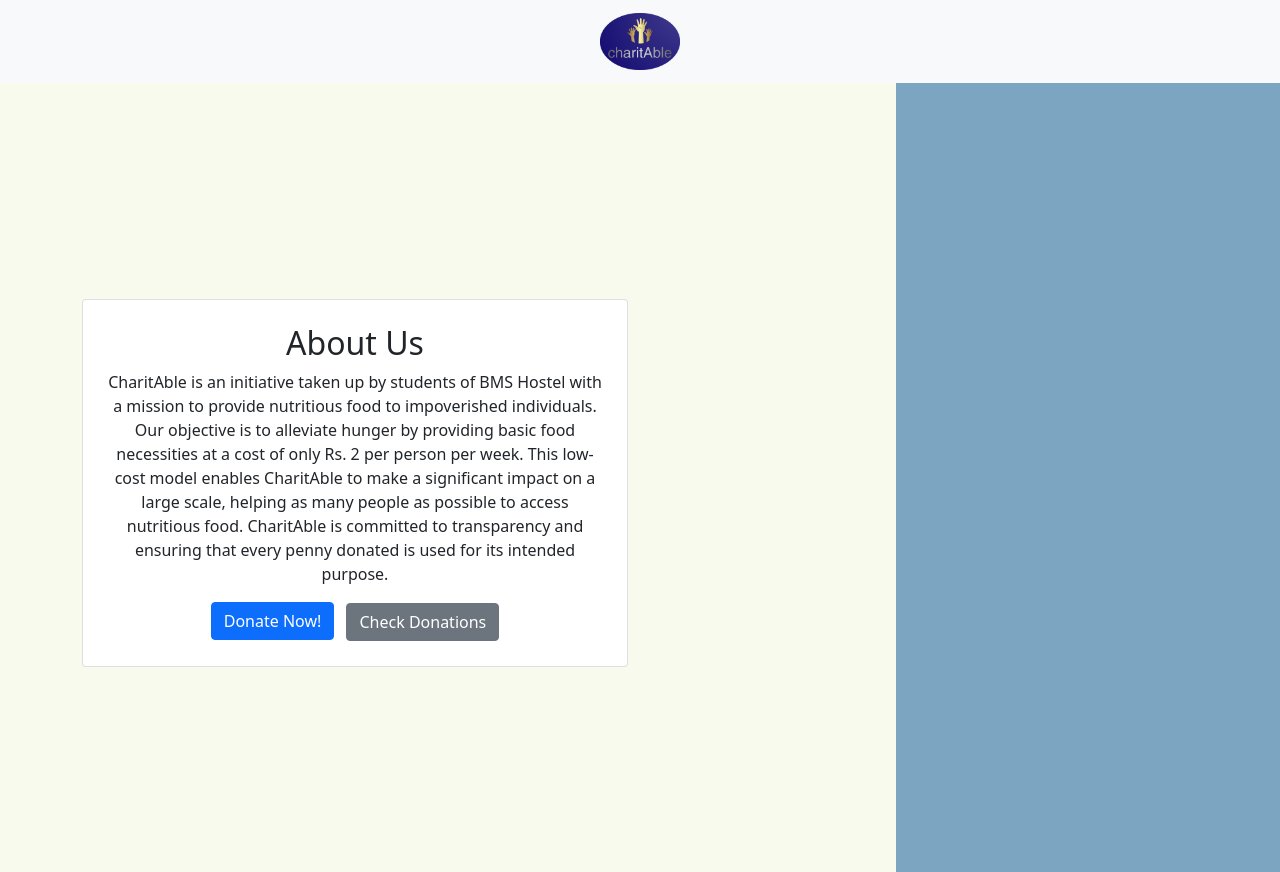
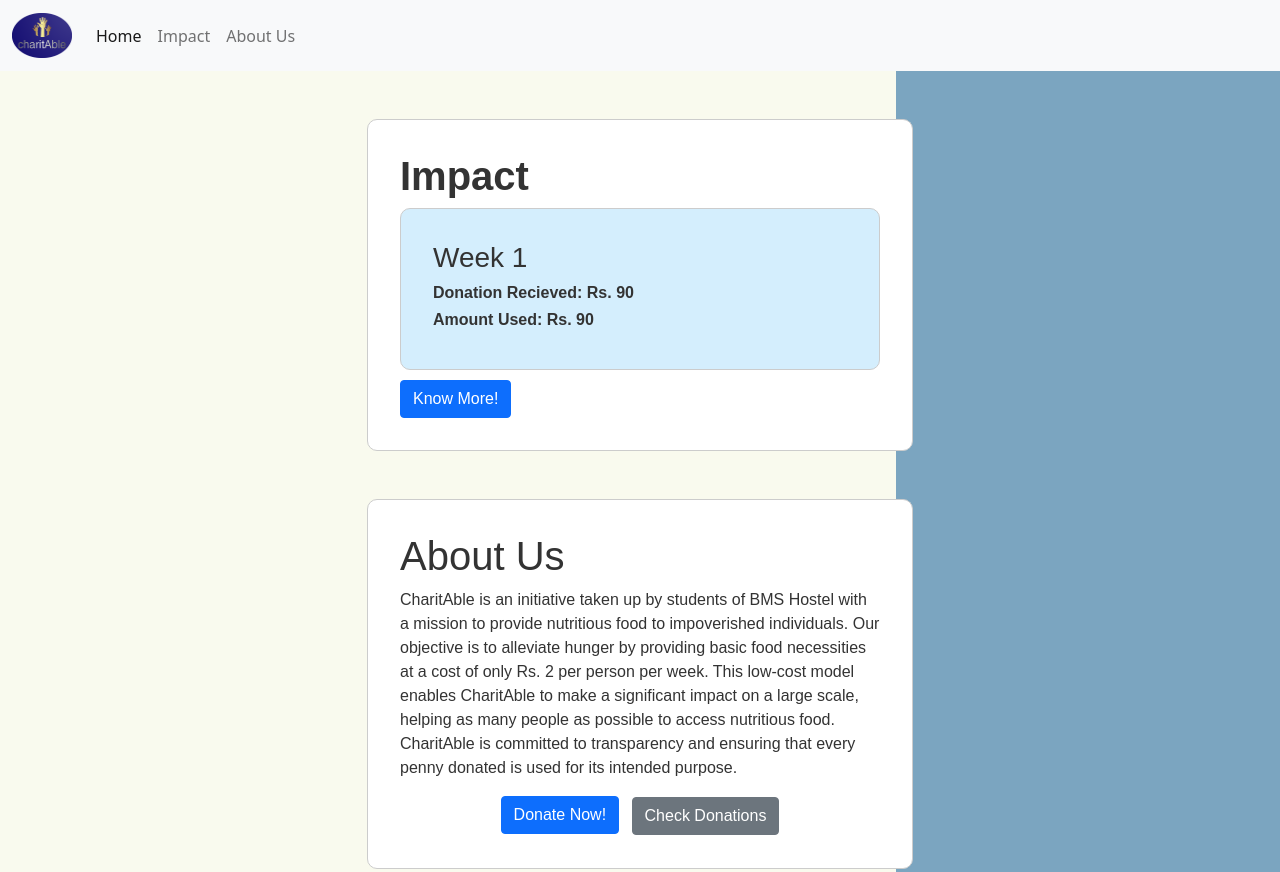
Before and after one commit to Dhruvdubey17/CharitAble, a plain HTML site: page charitAbleWebsite/index.html in a window 1280 px wide. Shown: the top 872 px of the page. Drawn offline with nearby package versions, Linux system fonts and the light colour scheme.

Commit message:
week 2 changes made

```diff
--- a/charitAbleWebsite/index.html
+++ b/charitAbleWebsite/index.html
@@ -9,6 +9,26 @@
     <script src="https://cdn.jsdelivr.net/npm/bootstrap@5.0.2/dist/js/bootstrap.bundle.min.js" integrity="sha384-MrcW6ZMFYlzcLA8Nl+NtUVF0sA7MsXsP1UyJoMp4YLEuNSfAP+JcXn/tWtIaxVXM" crossorigin="anonymous"></script>
     <title>CharitAble</title>
     <style>
+
+    /* Make boxes same size */
+        .box {
+          padding: 2rem;
+          border-radius: 10px;
+          border: 1px solid #ccc;
+          background-color: white; /* Cream color */
+          font-family: Arial, sans-serif; /* Change font family */
+          color: #333; /* Change font color */
+        }
+
+        .box2 {
+          padding: 2rem;
+          border-radius: 10px;
+          border: 1px solid #ccc;
+          background-color: #d4eefd; /* Cream color */
+          font-family: Arial, sans-serif; /* Change font family */
+          color: #333; /* Change font color */
+          margin-bottom: 10px;
+        }
         .tick-animation {
           animation: tick 0.8s;
         }
@@ -23,41 +43,64 @@
             transform: scale(1);
           }
         }
+
+        .logoImg {
+          height: 45px;
+          width: 60px;
+        }
       </style>
 </head>
 <body>
-    <!-- <nav class="navbar navbar-expand-lg navbar-light bg-light">
-        <a class="navbar-brand" href="#">CharitAble</a>
-        <button class="navbar-toggler" type="button" data-toggle="collapse" data-target="#navbarNavAltMarkup" aria-controls="navbarNavAltMarkup" aria-expanded="false" aria-label="Toggle navigation">
+      <!-- navbar element -->
+      <nav class="navbar navbar-expand-lg navbar-light bg-light">
+        <div class="container-fluid">
+          <a class="navbar-brand" href="#">
+            <img class="logoImg" src="images/Logo.png" alt="">
+          </a>
+          <button class="navbar-toggler" type="button" data-bs-toggle="collapse" data-bs-target="#navbarNav" aria-controls="navbarNav" aria-expanded="false" aria-label="Toggle navigation">
             <span class="navbar-toggler-icon"></span>
           </button>
-        <div class="collapse navbar-collapse" id="navbarNavAltMarkup">
-          <div class="navbar-nav">
-            <a class="nav-item nav-link active" href="#">Home </a>
-            <a class="nav-item nav-link" href="#">Features</a>
-            <a class="nav-item nav-link" href="#">Pricing</a>
-            <a class="nav-item nav-link disabled" href="#">Disabled</a>
+          <div class="collapse navbar-collapse" id="navbarNav">
+            <ul class="navbar-nav">
+              <li class="nav-item">
+                <a class="nav-link active" aria-current="page" href="#">Home</a>
+              </li>
+              <li class="nav-item">
+                <a class="nav-link" href="#Impact">Impact</a> <!-- Added Impact option -->
+              </li>
+              <li class="nav-item">
+                <a class="nav-link" href="#AboutUs">About Us</a> <!-- Added About Us option -->
+              </li>
+            </ul>
           </div>
         </div>
-      </nav> -->
-      <nav class="navbar navbar-expand-lg navbar-light bg-light">
-        <div class="container-fluid">
-          <a class="navbar-brand mx-auto" href="#">
-            <img src="images/Logo.png" alt="Logo" width="80">
-          </a>
+      </nav>
+
+      <!-- Box 1 -->
+      <div class="container mt-5" id="Impact">
+        <div class="row justify-content-center">
+          <div class="col-md-6">
+            <div class="box">
+              <h1><strong>Impact</strong> </h1>
+              <div class="box2">
+                <h3>Week 1</h3>
+                <h6><strong>Donation Recieved: Rs. 90</strong> </h6>
+                <h6><strong>Amount Used: Rs. 90</strong> </h6>
               </div>
-      </nav>
-      <div class="container d-flex justify-content-center align-items-center vh-100">
-        <div class="row">
-          <div class="col-sm-12 col-md-6">
-            <div class="card p-4">
-              <h2 class="text-center">About Us</h2>
-              <p class="text-center">CharitAble is an initiative taken up by students of BMS Hostel
-                  with a mission to provide nutritious food to impoverished individuals.
-                  Our objective is to alleviate hunger by providing basic food necessities at a cost of only Rs. 2
-                  per person per week. This low-cost model enables CharitAble to make a significant impact on a large scale,
-                  helping as many people as possible to access nutritious food. CharitAble is committed to transparency and
-                  ensuring that every penny donated is used for its intended purpose.</p>
+
+              <a href="https://www.instagram.com/p/CqFPIatJs_H/" target="_blank" class="btn btn-primary">Know More!</a>
+            </div>
+          </div>
+        </div>
+      </div>
+
+      <!-- Box 2 -->
+      <div class="container mt-5" id="AboutUs">
+        <div class="row justify-content-center">
+          <div class="col-md-6">
+            <div class="box">
+              <h1>About Us</h1>
+              <p>CharitAble is an initiative taken up by students of BMS Hostel with a mission to provide nutritious food to impoverished individuals. Our objective is to alleviate hunger by providing basic food necessities at a cost of only Rs. 2 per person per week. This low-cost model enables CharitAble to make a significant impact on a large scale, helping as many people as possible to access nutritious food. CharitAble is committed to transparency and ensuring that every penny donated is used for its intended purpose.</p>
               <div class="text-center">
                 <button type="button" class="btn btn-primary me-2 donationBtn" data-bs-toggle="modal" data-bs-target="#thankYouModal" onclick="window.open('https://forms.gle/RuTysYVaxce5t1Pj7', '_blank')">Donate Now!</button>
                 <a href="https://docs.google.com/spreadsheets/d/1mVrCJi7x3nhEs5NLshAVTCf6w_dwaOQ6CIpqs5Gqlz4/edit?resourcekey#gid=944183163" target="_blank" class="btn btn-secondary">Check Donations</a>
@@ -66,6 +109,9 @@
           </div>
         </div>
       </div>
+
+
+      <!--Tick Animation-->
       <div class="modal fade" id="thankYouModal" tabindex="-1" aria-labelledby="thankYouModalLabel" aria-hidden="true">
         <div class="modal-dialog modal-dialog-centered">
           <div class="modal-content">
@@ -85,9 +131,13 @@
           </div>
         </div>
       </div>
+
+
+      <!-- Footer Code -->
       <footer class="bg-light p-3 mt-5 text-center">
         <p>Need Any Help? Contact Us at organisation.charitable@gmail.com</p>
       </footer>
 
+
 </body>
 </html>
```
Lines whose indentation alone changed are shown as unchanged.
